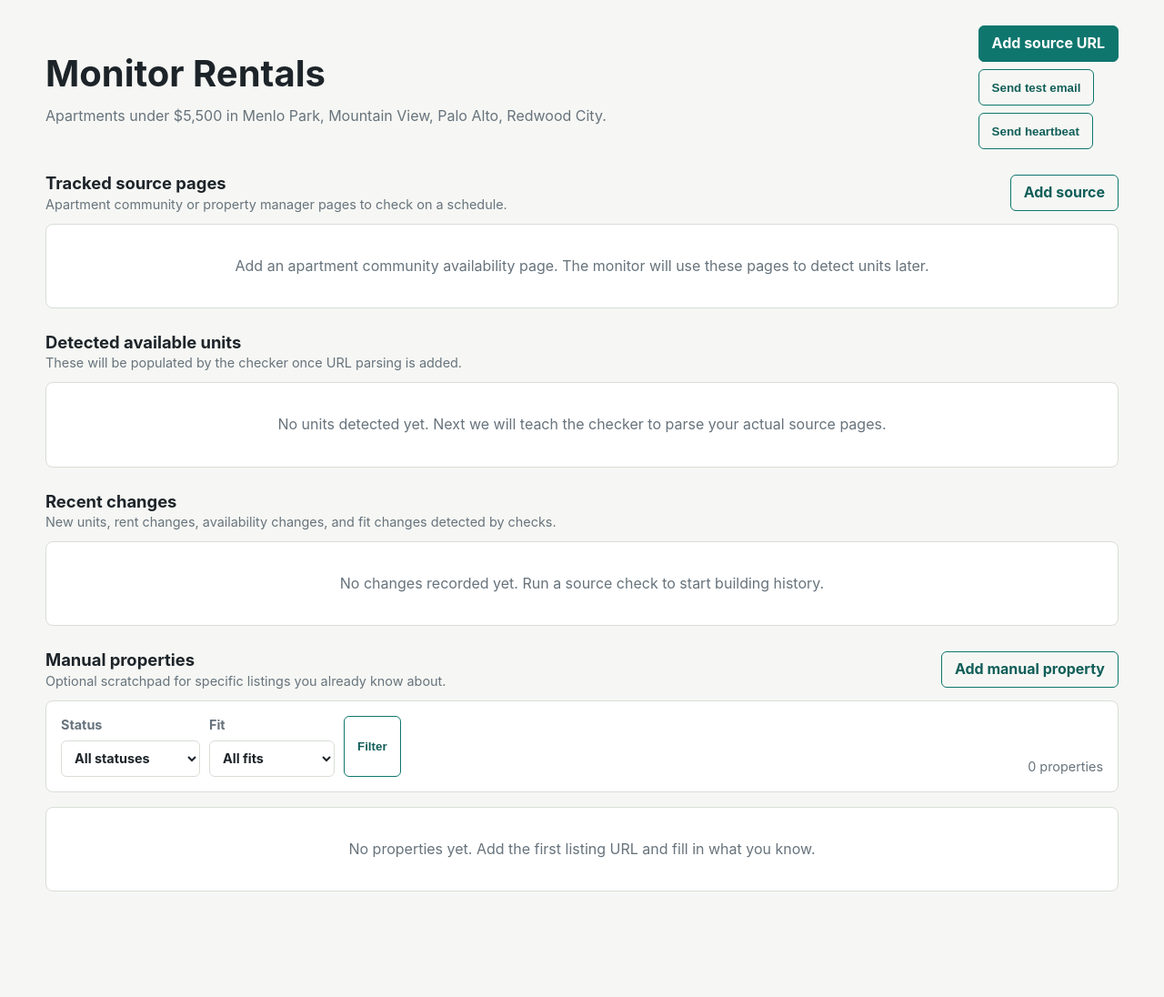
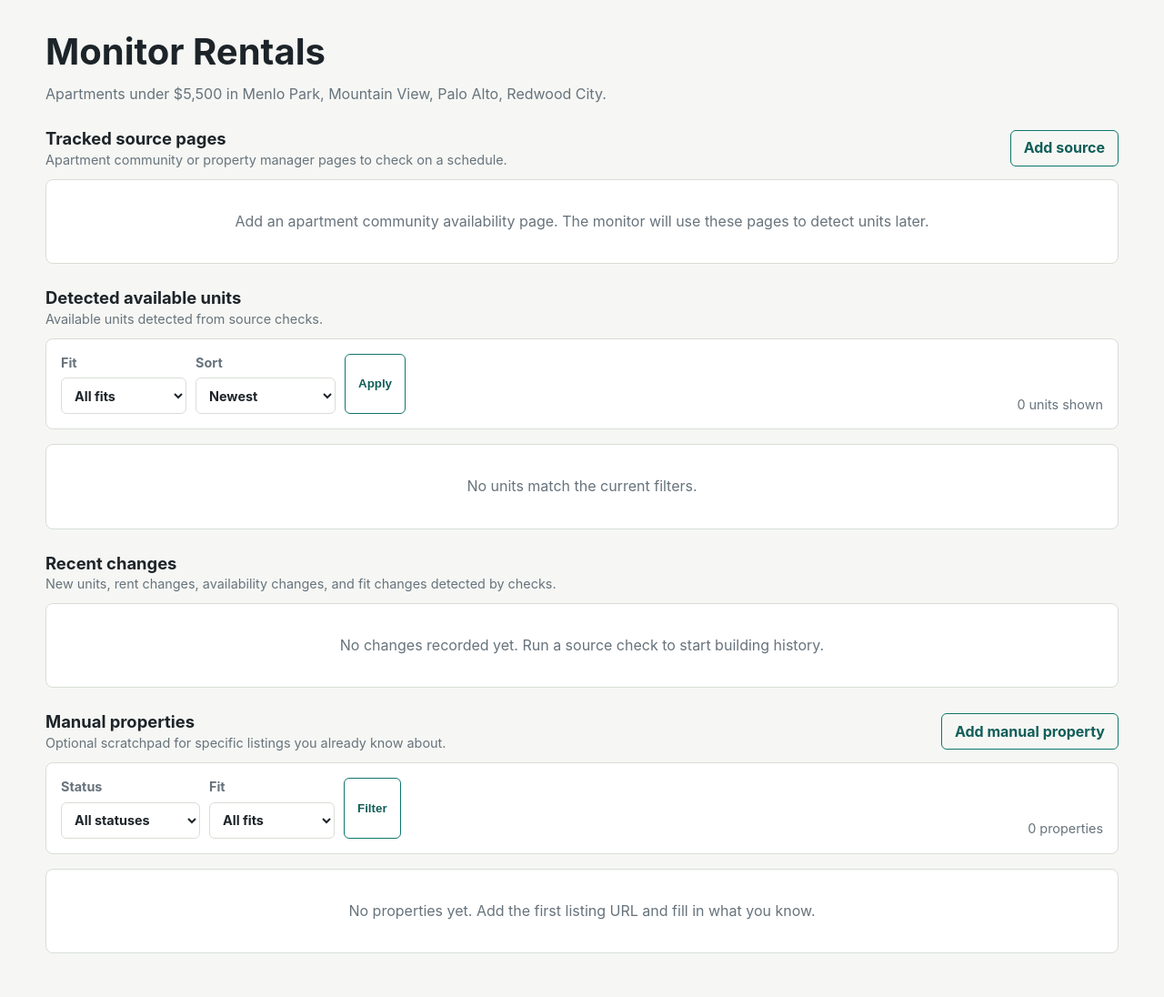
Before and after one commit to zl3152/monitor-rentals, a FastAPI app: page /board/dev-board in a window 1280 px wide. Shown: the whole page at 91% size. Before the commit the page ends 980 px from the top, so only its background shows below. Run offline with FastAPI, Linux system fonts and the light colour scheme.

Commit message:
Improve dashboard filters and timestamps

```diff
--- a/app/main.py
+++ b/app/main.py
@@ -1,10 +1,12 @@
 from contextlib import asynccontextmanager
-from datetime import datetime
+from datetime import datetime, timezone
 from urllib.parse import quote
+from zoneinfo import ZoneInfo
 
 from fastapi import BackgroundTasks, Depends, FastAPI, Form, HTTPException
 from fastapi.responses import HTMLResponse, RedirectResponse
 from fastapi.templating import Jinja2Templates
+from sqlalchemy import asc, desc
 from sqlalchemy.orm import Session
 from starlette.requests import Request
 
@@ -34,6 +36,7 @@ async def lifespan(app: FastAPI):
 
 app = FastAPI(title="Monitor Rentals", lifespan=lifespan)
 templates = Jinja2Templates(directory="app/templates")
+PACIFIC = ZoneInfo("America/Los_Angeles")
 
 STATUSES = [
     "New",
@@ -46,6 +49,24 @@ STATUSES = [
 ]
 PROPERTY_TYPES = ["Apartment", "Townhouse", "Other"]
 CITIES = ["Menlo Park", "Palo Alto", "Mountain View", "Redwood City", "Other"]
+UNIT_FITS = ["Great fit", "Possible fit", "Needs review", "Not a fit"]
+UNIT_SORTS = {
+    "newest": ("Newest", desc(DetectedUnit.first_seen_at)),
+    "rent_asc": ("Rent low to high", asc(DetectedUnit.rent)),
+    "rent_desc": ("Rent high to low", desc(DetectedUnit.rent)),
+    "available": ("Availability", asc(DetectedUnit.available_date)),
+}
+
+
+def format_pt(value: datetime | None) -> str:
+    if not value:
+        return ""
+    if value.tzinfo is None:
+        value = value.replace(tzinfo=timezone.utc)
+    return value.astimezone(PACIFIC).strftime("%Y-%m-%d %H:%M %Z")
+
+
+templates.env.globals["format_pt"] = format_pt
 
 
 def require_board(token: str) -> None:
@@ -68,6 +89,8 @@ def dashboard(
     request: Request,
     status: str = "",
     fit: str = "",
+    unit_fit: str = "",
+    unit_sort: str = "newest",
     email_test: str = "",
     email_error: str = "",
     heartbeat: str = "",
@@ -82,16 +105,15 @@ def dashboard(
         query = query.filter(Property.fit_label == fit)
     properties = query.order_by(Property.created_at.desc()).all()
     sources = db.query(TrackedSource).order_by(TrackedSource.created_at.desc()).all()
-    units = (
-        db.query(DetectedUnit)
-        .filter(DetectedUnit.is_available.is_(True))
-        .order_by(DetectedUnit.first_seen_at.desc())
-        .all()
-    )
+    unit_query = db.query(DetectedUnit).filter(DetectedUnit.is_available.is_(True))
+    if unit_fit:
+        unit_query = unit_query.filter(DetectedUnit.fit_label == unit_fit)
+    unit_sort_key = unit_sort if unit_sort in UNIT_SORTS else "newest"
+    units = unit_query.order_by(UNIT_SORTS[unit_sort_key][1]).all()
     recent_changes = (
         db.query(UnitChange)
         .order_by(UnitChange.detected_at.desc())
-        .limit(12)
+        .limit(50)
         .all()
     )
 
@@ -107,6 +129,10 @@ def dashboard(
             "statuses": STATUSES,
             "selected_status": status,
             "selected_fit": fit,
+            "unit_fits": UNIT_FITS,
+            "selected_unit_fit": unit_fit,
+            "unit_sorts": UNIT_SORTS,
+            "selected_unit_sort": unit_sort_key,
             "email_test": email_test,
             "email_error": email_error,
             "heartbeat": heartbeat,
--- a/app/templates/board.html
+++ b/app/templates/board.html
@@ -5,15 +5,6 @@
   <div>
     <h1>Monitor Rentals</h1>
     <p class="subtitle">Apartments under ${{ "{:,}".format(max_rent) }} in {{ target_cities | join(", ") }}.</p>
-  </div>
-  <div class="stack">
-    <a class="button" href="/board/{{ token }}/sources/new">Add source URL</a>
-    <form method="post" action="/board/{{ token }}/test-email">
-      <button class="button secondary" type="submit">Send test email</button>
-    </form>
-    <form method="post" action="/board/{{ token }}/heartbeat">
-      <button class="button secondary" type="submit">Send heartbeat</button>
-    </form>
   </div>
 </header>
 
@@ -79,11 +70,11 @@
             </td>
             <td>
               {% if source.last_check_status in ["queued", "running"] and source.last_check_started_at %}
-                Started {{ source.last_check_started_at.strftime("%Y-%m-%d %H:%M") }}
+                Started {{ format_pt(source.last_check_started_at) }}
               {% elif source.last_check_finished_at %}
-                Finished {{ source.last_check_finished_at.strftime("%Y-%m-%d %H:%M") }}
+                Finished {{ format_pt(source.last_check_finished_at) }}
               {% elif source.last_checked_at %}
-                {{ source.last_checked_at.strftime("%Y-%m-%d %H:%M") }}
+                {{ format_pt(source.last_checked_at) }}
               {% else %}
                 <span class="meta">Not checked yet</span>
               {% endif %}
@@ -108,9 +99,36 @@
 <div class="section-header">
   <div>
     <h2>Detected available units</h2>
-    <div class="meta">These will be populated by the checker once URL parsing is added.</div>
+    <div class="meta">Available units detected from source checks.</div>
   </div>
 </div>
+
+<section class="panel toolbar">
+  <form class="filters" method="get">
+    <label>
+      Fit
+      <select name="unit_fit">
+        <option value="">All fits</option>
+        {% for label in unit_fits %}
+          <option value="{{ label }}" {% if selected_unit_fit == label %}selected{% endif %}>{{ label }}</option>
+        {% endfor %}
+      </select>
+    </label>
+    <label>
+      Sort
+      <select name="unit_sort">
+        {% for value, option in unit_sorts.items() %}
+          <option value="{{ value }}" {% if selected_unit_sort == value %}selected{% endif %}>{{ option[0] }}</option>
+        {% endfor %}
+      </select>
+    </label>
+    <button class="button secondary" type="submit">Apply</button>
+    {% if selected_unit_fit or selected_unit_sort != "newest" %}
+      <a class="button secondary" href="/board/{{ token }}">Reset</a>
+    {% endif %}
+  </form>
+  <div class="meta">{{ units | length }} units shown</div>
+</section>
 
 <section class="panel">
   {% if units %}
@@ -156,7 +174,7 @@
       </tbody>
     </table>
   {% else %}
-    <div class="empty">No units detected yet. Next we will teach the checker to parse your actual source pages.</div>
+    <div class="empty">No units match the current filters.</div>
   {% endif %}
 </section>
 
@@ -187,7 +205,7 @@
                 <div><a href="{{ change.unit.unit_url }}" target="_blank" rel="noreferrer">Open unit</a></div>
               {% endif %}
             </td>
-            <td>{{ change.detected_at.strftime("%Y-%m-%d %H:%M") }}</td>
+            <td>{{ format_pt(change.detected_at) }}</td>
             <td>
               {% if change.emailed_at %}
                 <span class="badge good">Sent</span>
```
